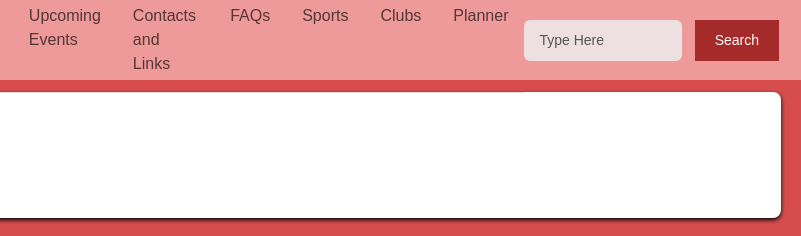
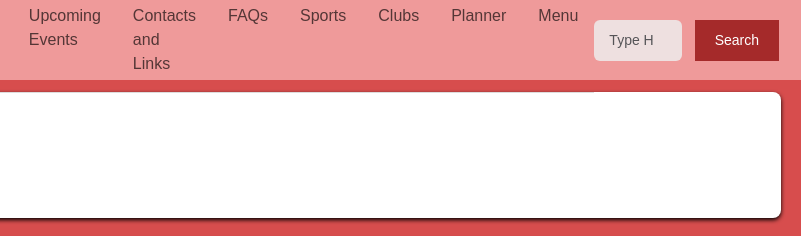
Before and after one commit to max-x07/better_blackbaud, a plain HTML site: page ritaSPORTS.html in a window 1280 px wide. Shown: the top 236 px of the page, 479-1280 px from the left. Drawn offline with nearby package versions, Linux system fonts and the light colour scheme.

Commit message:
Update ritaSPORTS.html

```diff
--- a/ritaSPORTS.html
+++ b/ritaSPORTS.html
@@ -120,6 +120,7 @@
                     <li class="nav-item"><a class="nav-link" href="ritaSPORTS.html">Sports</a></li>
                     <li class="nav-item"><a class="nav-link" href="theoCLUBS.html">Clubs</a></li>
                     <li class="nav-item"><a class="nav-link" href="ritaPLANNER.html">Planner</a></li>
+                    <li class="nav-item"><a class="nav-link" href="ritamenu.html">Menu</a></li>
                 </ul>
 
                 <!-- Search Bar -->
```
